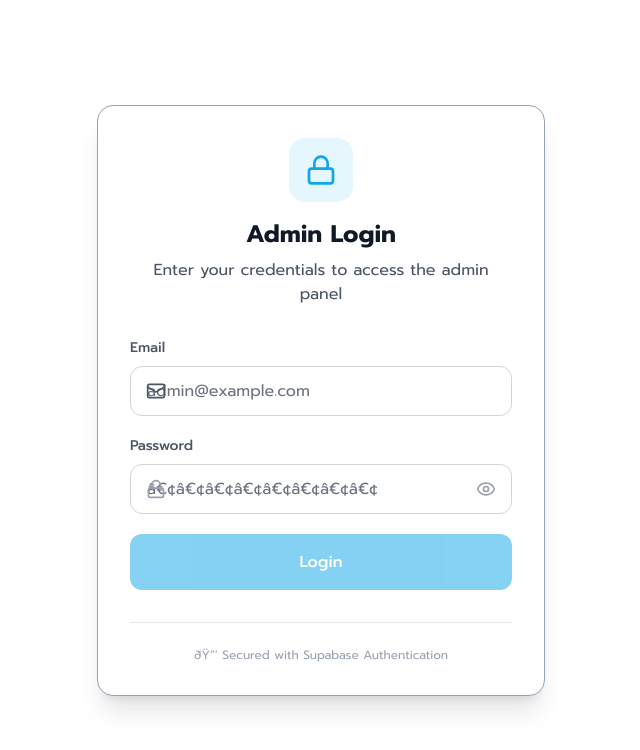
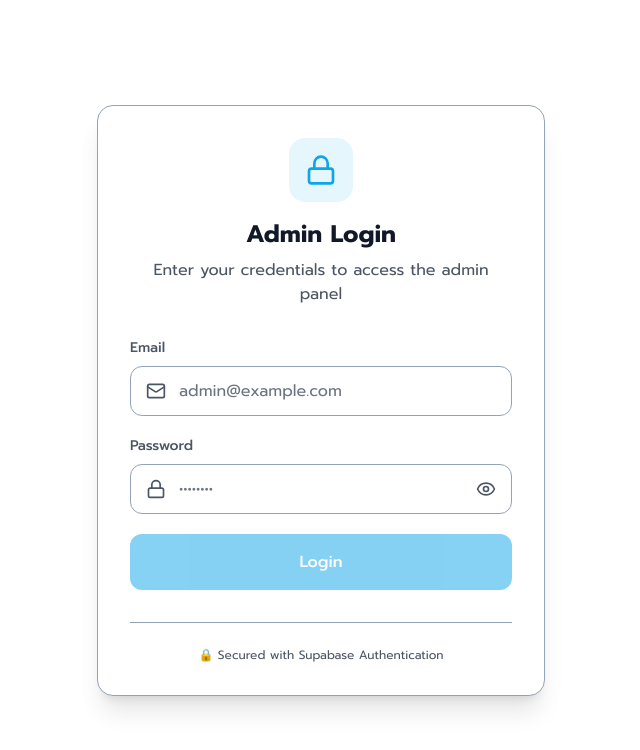
Before and after one commit to nateekarni/portfolio, a React (Vite) app: page /admin in a window 1280 px wide. Shown: the top 750 px of the page, without its empty margins (319-959 px from the left). Built offline with nearby package versions, Linux system fonts and the light colour scheme; no server answers; a web font is replaced by a local one.

Commit message:
fix: enhance AdminLogin styling for improved accessibility and visual consistency

```diff
--- a/src/pages/admin/AdminLogin.jsx
+++ b/src/pages/admin/AdminLogin.jsx
@@ -88,7 +88,7 @@ const AdminLogin = () => {
                                     type="email"
                                     value={email}
                                     onChange={(e) => setEmail(e.target.value)}
-                                    className="form-input pl-12 pr-4"
+                                    className="form-input !pl-12 pr-4 bg-bg-secondary border-border text-text-primary placeholder:text-text-secondary focus:border-primary focus:ring-primary/20"
                                     placeholder="admin@example.com"
                                     autoComplete="email"
                                     disabled={isLoggingIn}
@@ -102,26 +102,26 @@ const AdminLogin = () => {
                             </label>
                             <div className="relative">
                                 <div className="absolute inset-y-0 left-0 pl-4 flex items-center pointer-events-none">
-                                    <Lock className="w-5 h-5 text-gray-400" />
+                                    <Lock className="w-5 h-5 text-text-secondary" />
                                 </div>
                                 <input
                                     type={showPassword ? 'text' : 'password'}
                                     value={password}
                                     onChange={(e) => setPassword(e.target.value)}
-                                    className="form-input pl-12 pr-12 text-gray-900 dark:text-white"
-                                    placeholder="â€¢â€¢â€¢â€¢â€¢â€¢â€¢â€¢"
+                                    className="form-input !pl-12 pr-12 bg-bg-secondary border-border text-text-primary placeholder:text-text-secondary focus:border-primary focus:ring-primary/20"
+                                    placeholder="••••••••"
                                     autoComplete="current-password"
                                     disabled={isLoggingIn}
                                 />
                                 <button
                                     type="button"
                                     onClick={() => setShowPassword(!showPassword)}
-                                    className="absolute inset-y-0 right-0 pr-4 flex items-center"
+                                    className="absolute inset-y-0 right-0 pr-4 flex items-center cursor-pointer"
                                 >
                                     {showPassword ? (
-                                        <EyeOff className="w-5 h-5 text-gray-400 hover:text-gray-600" />
+                                        <EyeOff className="w-5 h-5 text-text-secondary hover:text-text-primary" />
                                     ) : (
-                                        <Eye className="w-5 h-5 text-gray-400 hover:text-gray-600" />
+                                        <Eye className="w-5 h-5 text-text-secondary hover:text-text-primary" />
                                     )}
                                 </button>
                             </div>
@@ -130,7 +130,7 @@ const AdminLogin = () => {
                         <button
                             type="submit"
                             disabled={isLoggingIn || !email.trim() || !password.trim()}
-                            className="w-full py-4 bg-primary text-white rounded-xl font-medium hover:bg-primary/90 disabled:opacity-50 disabled:cursor-not-allowed transition-all flex items-center justify-center gap-2"
+                            className="cursor-pointer w-full py-4 bg-primary text-white rounded-xl font-medium hover:bg-primary/90 disabled:opacity-50 disabled:cursor-not-allowed transition-all flex items-center justify-center gap-2"
                         >
                             {isLoggingIn ? (
                                 <>
@@ -143,9 +143,9 @@ const AdminLogin = () => {
                         </button>
                     </form>
 
-                    <div className="mt-8 pt-6 border-t border-gray-200 dark:border-gray-700">
-                        <p className="text-xs text-gray-400 text-center">
-                            ðŸ”’ Secured with Supabase Authentication
+                    <div className="mt-8 pt-6 border-t border-border">
+                        <p className="text-xs text-text-secondary text-center">
+                            🔒 Secured with Supabase Authentication
                         </p>
                     </div>
                 </div>
```
